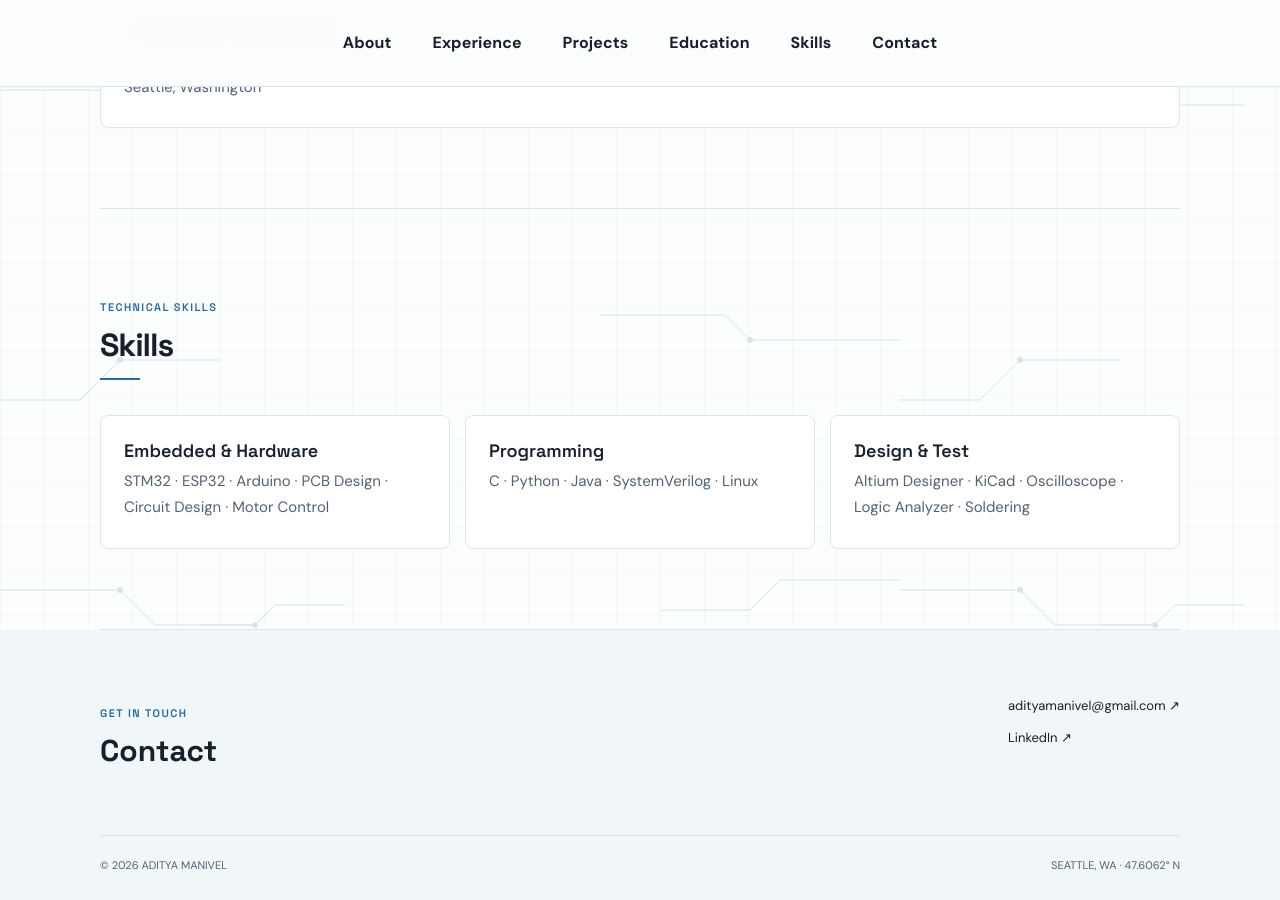
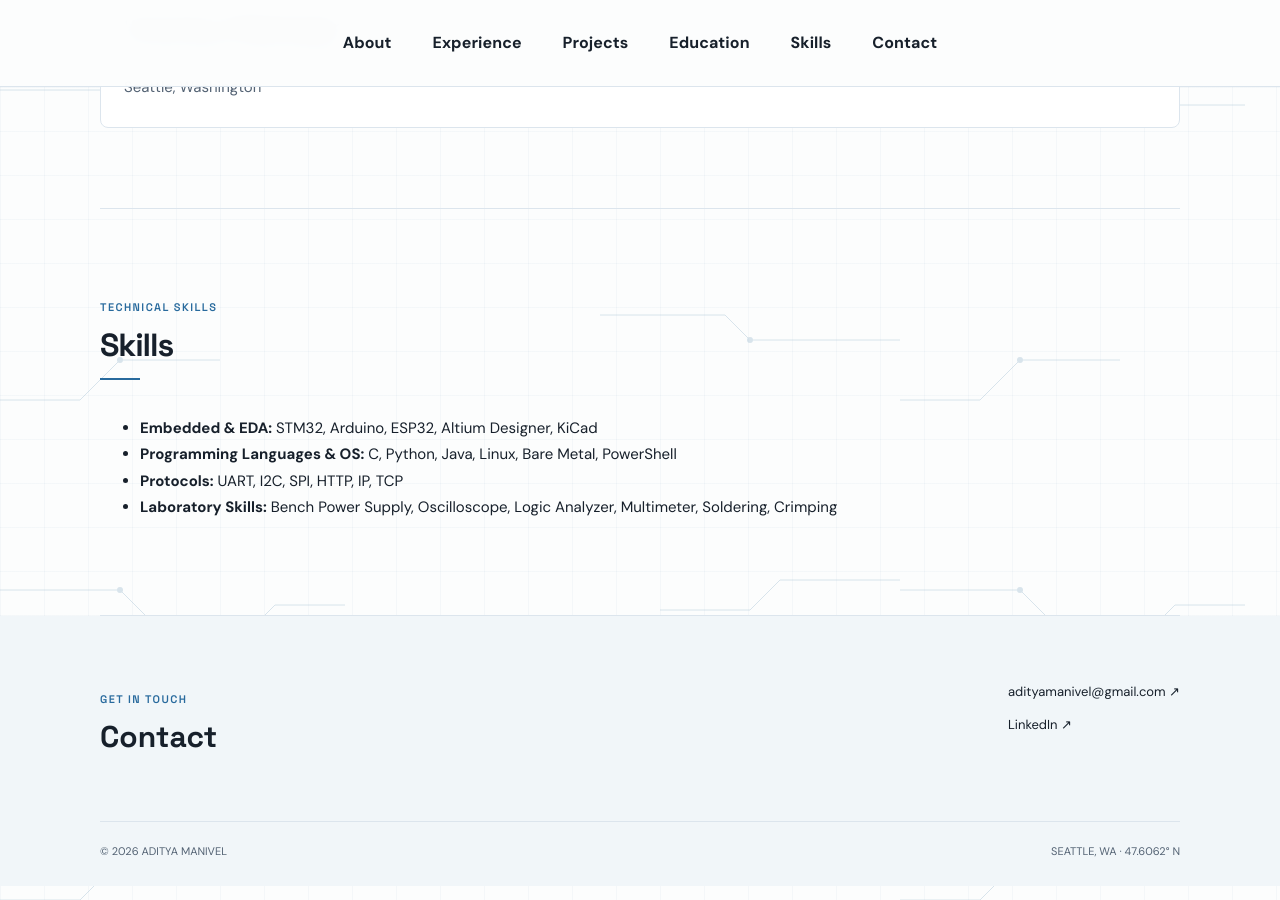
Before and after one commit to AdityaManivel/AdityaManivel.github.io, a Jekyll site: the page index.html, which Jekyll copies as it is, in a window 1280 px wide and 900 px high, scrolled down 6425 px. Built offline with Jekyll 4.4.1, drawn with Linux system fonts in a browser that asks for light colours.

Commit message:
Organize portfolio skills into four resume-style categories

```diff
--- a/index.html
+++ b/index.html
@@ -143,7 +143,7 @@
       </div>
     </section>
 
-    <section id="education" class="section wrap"><div class="section-heading"><p class="index">EDUCATION</p><h2>Education</h2></div><div class="education-entry"><h3>University of Washington</h3><p>B.S. Electrical & Computer Engineering · Expected June 2028</p><p>Seattle, Washington</p></div></section><section id="skills" class="section wrap"><div class="section-heading"><p class="index">TECHNICAL SKILLS</p><h2>Skills</h2></div><div class="skills-grid"><div><h3>Embedded & Hardware</h3><p>STM32 · ESP32 · Arduino · PCB Design · Circuit Design · Motor Control</p></div><div><h3>Programming</h3><p>C · Python · Java · SystemVerilog · Linux</p></div><div><h3>Design & Test</h3><p>Altium Designer · KiCad · Oscilloscope · Logic Analyzer · Soldering</p></div></div></section>
+    <section id="education" class="section wrap"><div class="section-heading"><p class="index">EDUCATION</p><h2>Education</h2></div><div class="education-entry"><h3>University of Washington</h3><p>B.S. Electrical & Computer Engineering · Expected June 2028</p><p>Seattle, Washington</p></div></section><section id="skills" class="section wrap"><div class="section-heading"><p class="index">TECHNICAL SKILLS</p><h2>Skills</h2></div><ul class="skills-resume-list"><li><strong>Embedded &amp; EDA:</strong> STM32, Arduino, ESP32, Altium Designer, KiCad</li><li><strong>Programming Languages &amp; OS:</strong> C, Python, Java, Linux, Bare Metal, PowerShell</li><li><strong>Protocols:</strong> UART, I2C, SPI, HTTP, IP, TCP</li><li><strong>Laboratory Skills:</strong> Bench Power Supply, Oscilloscope, Logic Analyzer, Multimeter, Soldering, Crimping</li></ul></section>
   </main>
 
   <footer id="contact">
```
